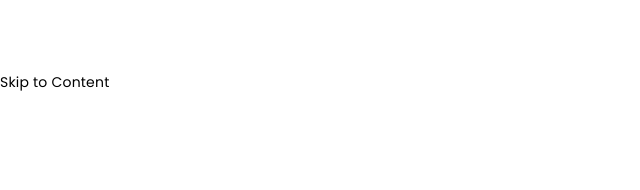
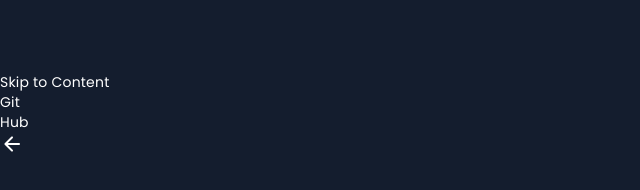
Before and after one commit to AlishaKausheen/CodeSync, a plain HTML site: page index.html in a window 1280 px wide. Shown: the whole page, without its empty margins (0-640 px from the left). Drawn offline with nearby package versions, Linux system fonts and the light colour scheme.

Commit message:
icons and header 1

```diff
--- a/assets/css/style.css
+++ b/assets/css/style.css
@@ -249,7 +249,7 @@ body{
   line-height: 20px;
   letter-spacing: 0.2px;
   min-height: 100vh;
-  min-height: 100dvh;/* for mobile browser*/
+  min-height: 100dvh; /* for mobile browser*/
   display: flex;
   flex-direction: column;
   padding-block: var(--header-height) 16px;
--- a/index.html
+++ b/index.html
@@ -1,5 +1,5 @@
 <!DOCTYPE html>
-<html lang="en" dir="ltr">
+<html lang="en" dir="ltr" data-theme="dark">
 <head>
     <meta charset="UTF-8">
     <meta name="viewport" content="width=device-width, initial-scale=1.0">
@@ -29,8 +29,21 @@
 </head>
 <body>
     <!--Skip to content-->
-    <a href="#main" class="skip-t0-content">Skip to Content</a>
+    <a href="#main" class="skip-to-content">Skip to Content</a>
 
+    <!--Header-->
+    <header class="header">
+        <div class="container">
+            <a href="/" class="logo">
+                <span class="text-primary">Git</span>Hub
+            </a>
+            <div class="header-search">
+                <button class="icon-btn search-toggler" aria-controls="searchBox" aria-expanded="false" aria-label="Toggle search" data-search-toggler>
+                    <span class="material-symbols-rounded close-icon" aria-hidden="true">arrow_back</span>
+                </button>
+            </div>
+        </div>
+    </header>
 
 </body>
 </html>
```
